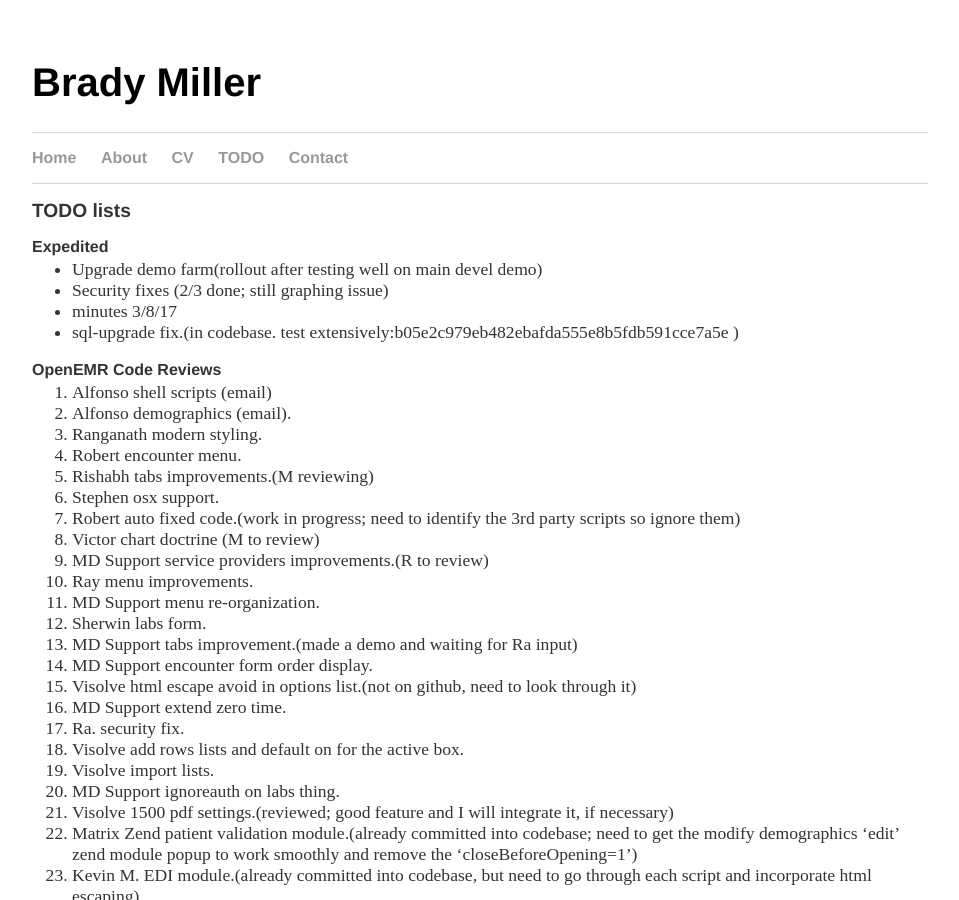
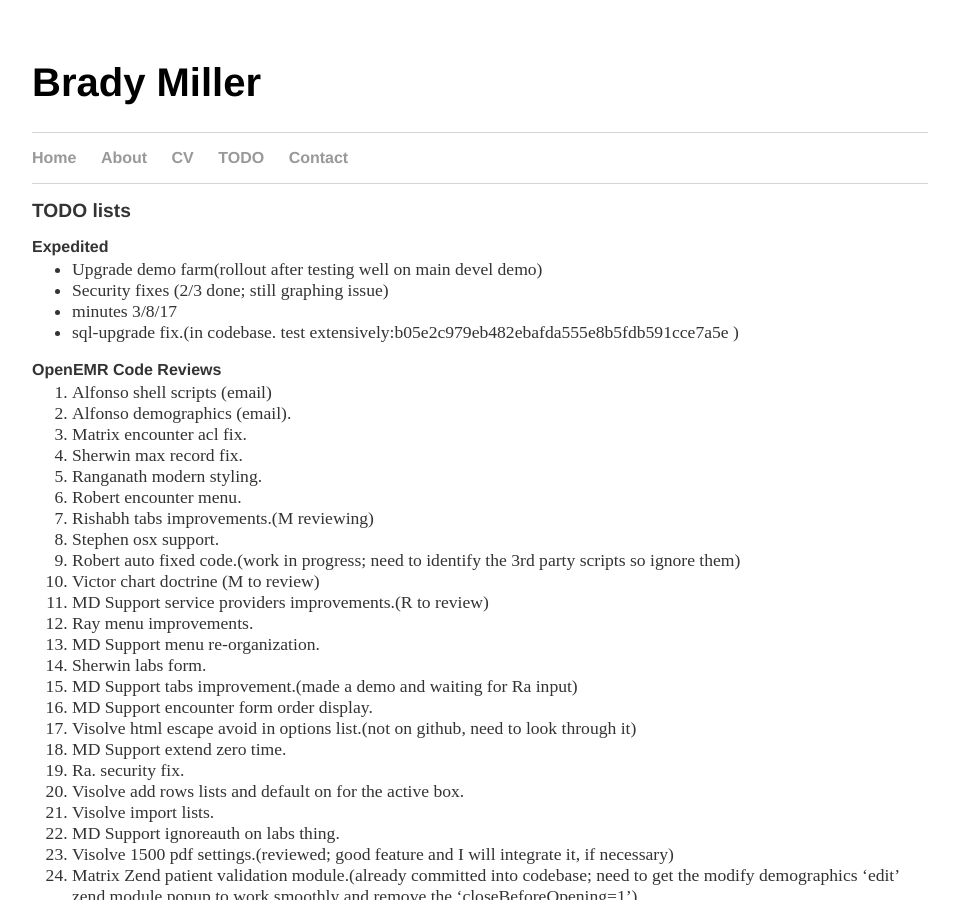
Before and after one commit to bradymiller/bradymiller.github.io, a Jekyll site: the page built from todo/index.md, in a window 1280 px wide and 900 px high. Shown: the whole window, without its empty margins (160-1119 px from the left). Built offline with Jekyll 4.4.1, drawn with Linux system fonts in a browser that asks for light colours; our own code applies the rules of GitHub Pages for plain Markdown files.

Commit message:
Update index.md

```diff
--- a/todo/index.md
+++ b/todo/index.md
@@ -12,6 +12,8 @@
 ### OpenEMR Code Reviews
 1. Alfonso shell scripts (email)
 1. Alfonso demographics (email).
+1. Matrix encounter acl fix.
+1. Sherwin max record fix.
 1. Ranganath modern styling.
 1. Robert encounter menu.
 1. Rishabh tabs improvements.(M reviewing)
```
